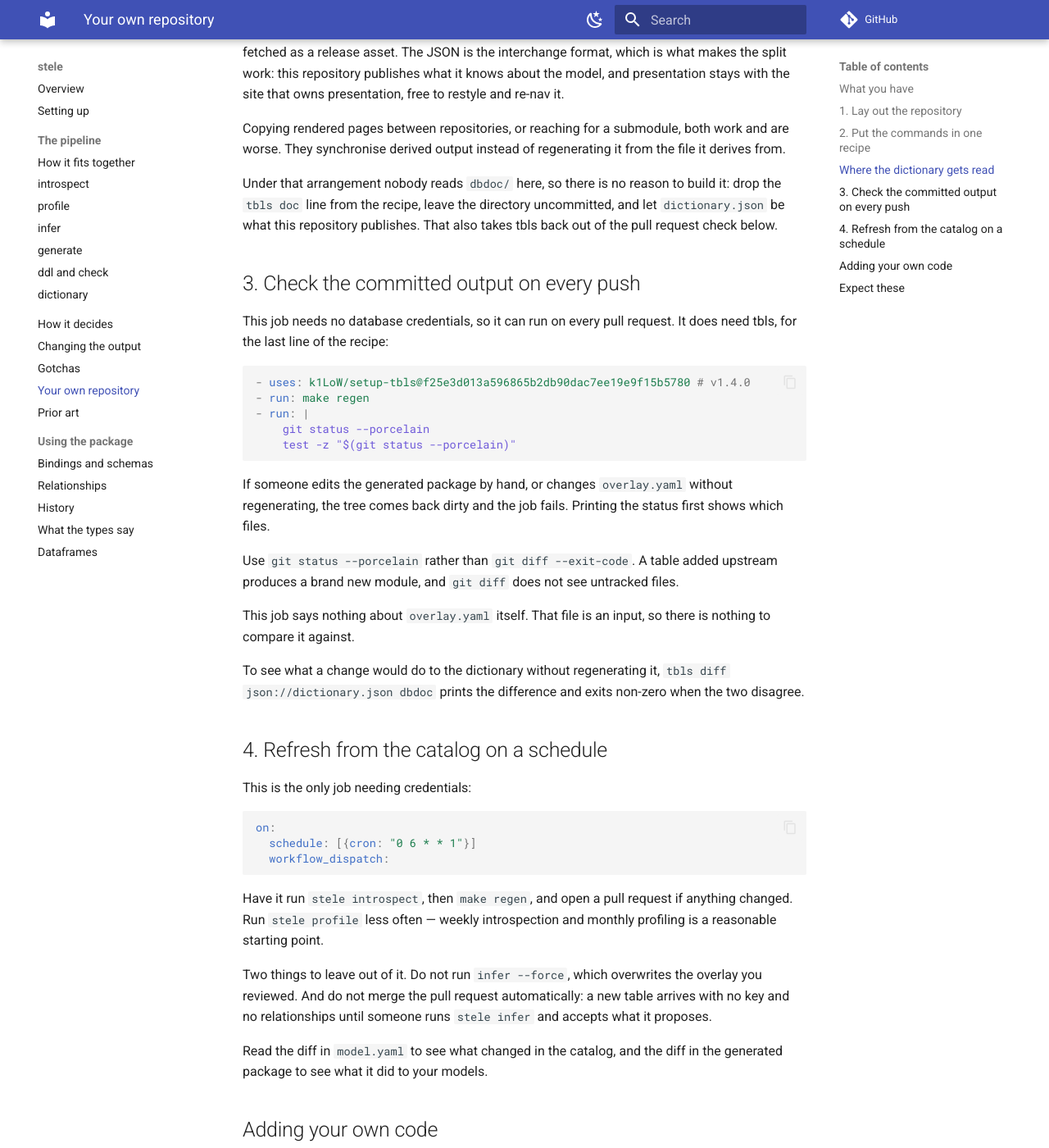
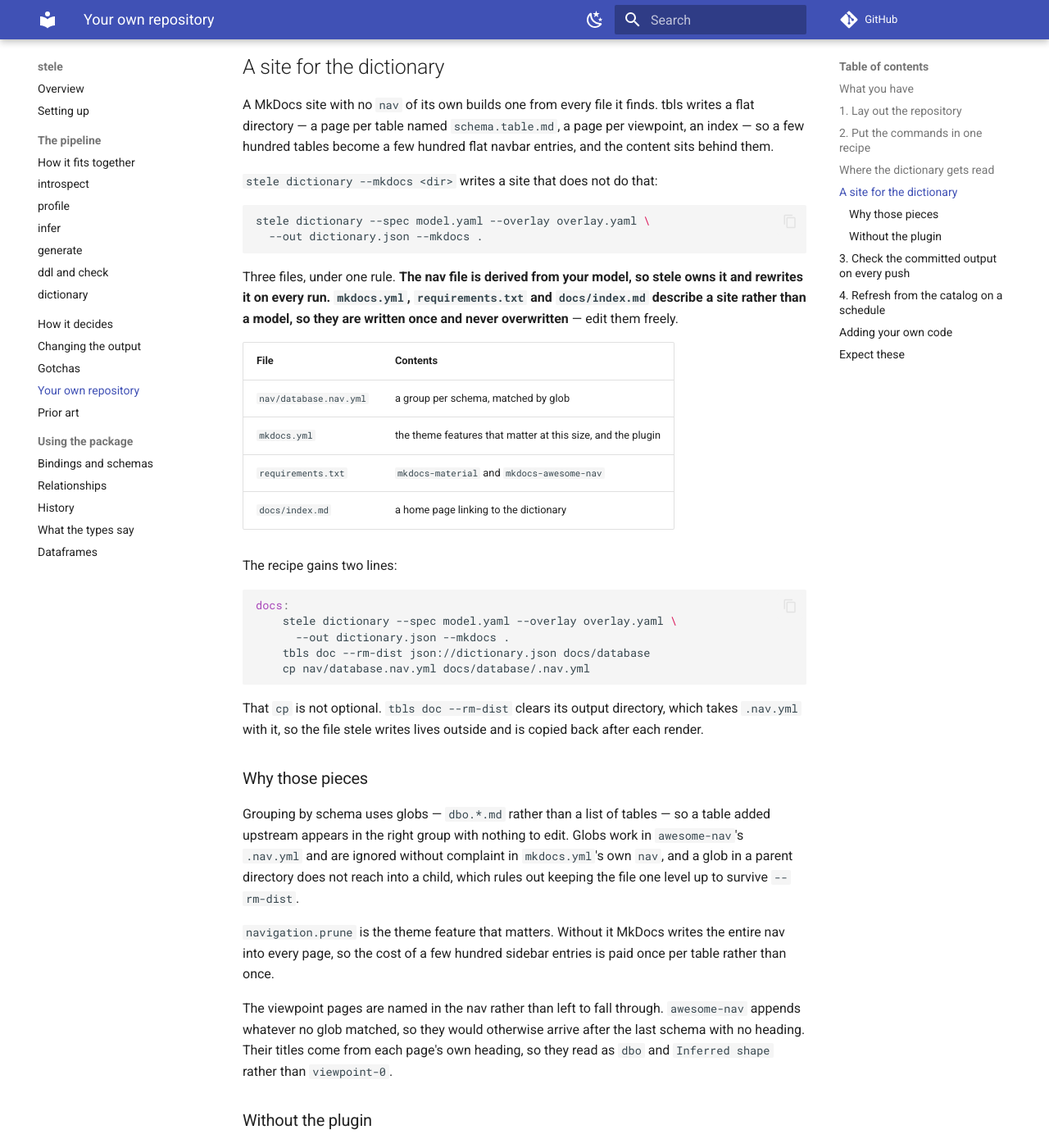
Before and after one commit to dchud/stele, an MkDocs documentation site: the page built from docs/repository.md, in a window 1280 px wide and 1400 px high, scrolled down 2652 px. Shown: the whole window at 82% size. Built offline with MkDocs 1.6.1 and Material for MkDocs 9.7.7, drawn with Linux system fonts in a browser that asks for light colours; comment, search, counter and statistics services are not loaded; some of the changed text lies outside the part shown.

Commit message:
docs: explain the site the dictionary needs, and the one it does not
repository.md described rendering into an MkDocs site and stopped before
the navbar problem, which is where a reader meets it. It now covers the
generated scaffold, the cp the recipe needs and why, and the reason each
piece is there.

The plugin-free arrangement is kept as an alternative: one nav entry, the
omitted-files validation relaxed, and navigation through tbls's own index
and the per-schema viewpoint pages stele already emits.

Closes bd-o2e.

````diff
--- a/docs/repository.md
+++ b/docs/repository.md
@@ -111,22 +111,9 @@ The recipe renders into `dbdoc/` at the top of the repository, which is tbls's
 default and puts the pages where GitHub renders them. Two other arrangements
 each need one change.
 
-**Your own MkDocs site, in this repository.** Change the recipe's output path
-from `dbdoc` to `docs/database`. tbls's output needs nothing else: its
-`README.md` becomes the section index, a page named `dbo.Order.md` is served
-at `database/dbo.Order/`, and the relative links between pages are rewritten
-as MkDocs builds them. Where `mkdocs.yml` sets an explicit `nav`, MkDocs
-reports every page missing from it — one line per table, so hundreds on a
-real catalog. Quiet that with:
-
-```yaml
-validation:
-  nav:
-    omitted_files: ignore
-```
-
-and link into the subtree as `database/README.md`. A bare `database/` is not
-recognised as a link target.
+**Your own MkDocs site, in this repository.** See [A site for the
+dictionary](#a-site-for-the-dictionary) below, which is enough of a problem on
+its own to be worth its own section.
 
 **A separate documentation repository.** Commit `dictionary.json` here and
 let the documentation repository run `tbls doc` itself, against a checkout of
@@ -143,6 +130,84 @@ Under that arrangement nobody reads `dbdoc/` here, so there is no reason to
 build it: drop the `tbls doc` line from the recipe, leave the directory
 uncommitted, and let `dictionary.json` be what this repository publishes.
 That also takes tbls back out of the pull request check below.
+
+## A site for the dictionary
+
+A MkDocs site with no `nav` of its own builds one from every file it finds.
+tbls writes a flat directory — a page per table named `schema.table.md`, a
+page per viewpoint, an index — so a few hundred tables become a few hundred
+flat navbar entries, and the content sits behind them.
+
+`stele dictionary --mkdocs <dir>` writes a site that does not do that:
+
+```bash
+stele dictionary --spec model.yaml --overlay overlay.yaml \
+  --out dictionary.json --mkdocs .
+```
+
+Three files, under one rule. **The nav file is derived from your model, so
+stele owns it and rewrites it on every run. `mkdocs.yml`, `requirements.txt`
+and `docs/index.md` describe a site rather than a model, so they are written
+once and never overwritten** — edit them freely.
+
+| File | Contents |
+|---|---|
+| `nav/database.nav.yml` | a group per schema, matched by glob |
+| `mkdocs.yml` | the theme features that matter at this size, and the plugin |
+| `requirements.txt` | `mkdocs-material` and `mkdocs-awesome-nav` |
+| `docs/index.md` | a home page linking to the dictionary |
+
+The recipe gains two lines:
+
+```make
+docs:
+	stele dictionary --spec model.yaml --overlay overlay.yaml \
+	  --out dictionary.json --mkdocs .
+	tbls doc --rm-dist json://dictionary.json docs/database
+	cp nav/database.nav.yml docs/database/.nav.yml
+```
+
+That `cp` is not optional. `tbls doc --rm-dist` clears its output directory,
+which takes `.nav.yml` with it, so the file stele writes lives outside and is
+copied back after each render.
+
+### Why those pieces
+
+Grouping by schema uses globs — `dbo.*.md` rather than a list of tables — so a
+table added upstream appears in the right group with nothing to edit. Globs
+work in `awesome-nav`'s `.nav.yml` and are ignored without complaint in
+`mkdocs.yml`'s own `nav`, and a glob in a parent directory does not reach into
+a child, which rules out keeping the file one level up to survive `--rm-dist`.
+
+`navigation.prune` is the theme feature that matters. Without it MkDocs writes
+the entire nav into every page, so the cost of a few hundred sidebar entries
+is paid once per table rather than once.
+
+The viewpoint pages are named in the nav rather than left to fall through.
+`awesome-nav` appends whatever no glob matched, so they would otherwise
+arrive after the last schema with no heading. Their titles come from each
+page's own heading, so they read as `dbo` and `Inferred shape` rather than
+`viewpoint-0`.
+
+### Without the plugin
+
+If you would rather not add one, give MkDocs a single entry and let tbls's own
+index do the navigating:
+
+```yaml
+nav:
+  - Home: index.md
+  - Data dictionary: database/README.md
+validation:
+  nav:
+    omitted_files: ignore
+```
+
+Every page is still built and reachable — the index lists every table, and the
+viewpoint pages group them by schema already. What you lose is browsing from
+the sidebar; what you gain is nothing to maintain and no `cp`. Link into the
+subtree as `database/README.md`, since a bare `database/` is not recognised as
+a link target.
 
 ## 3. Check the committed output on every push
 
````
Also changed, not shown: CHANGELOG.md (+5 -0 lines), docs/pipeline/dictionary.md (+1 -0 lines), 1 other file.
